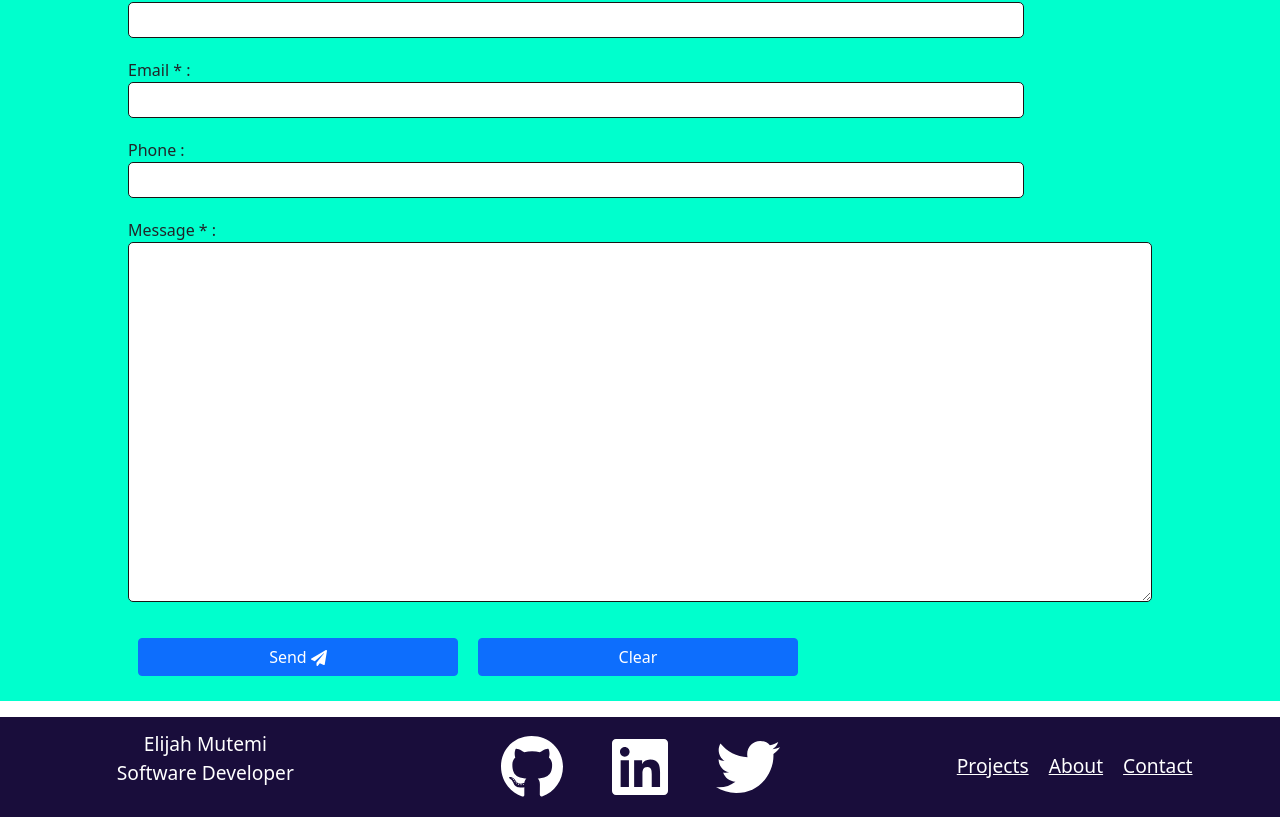
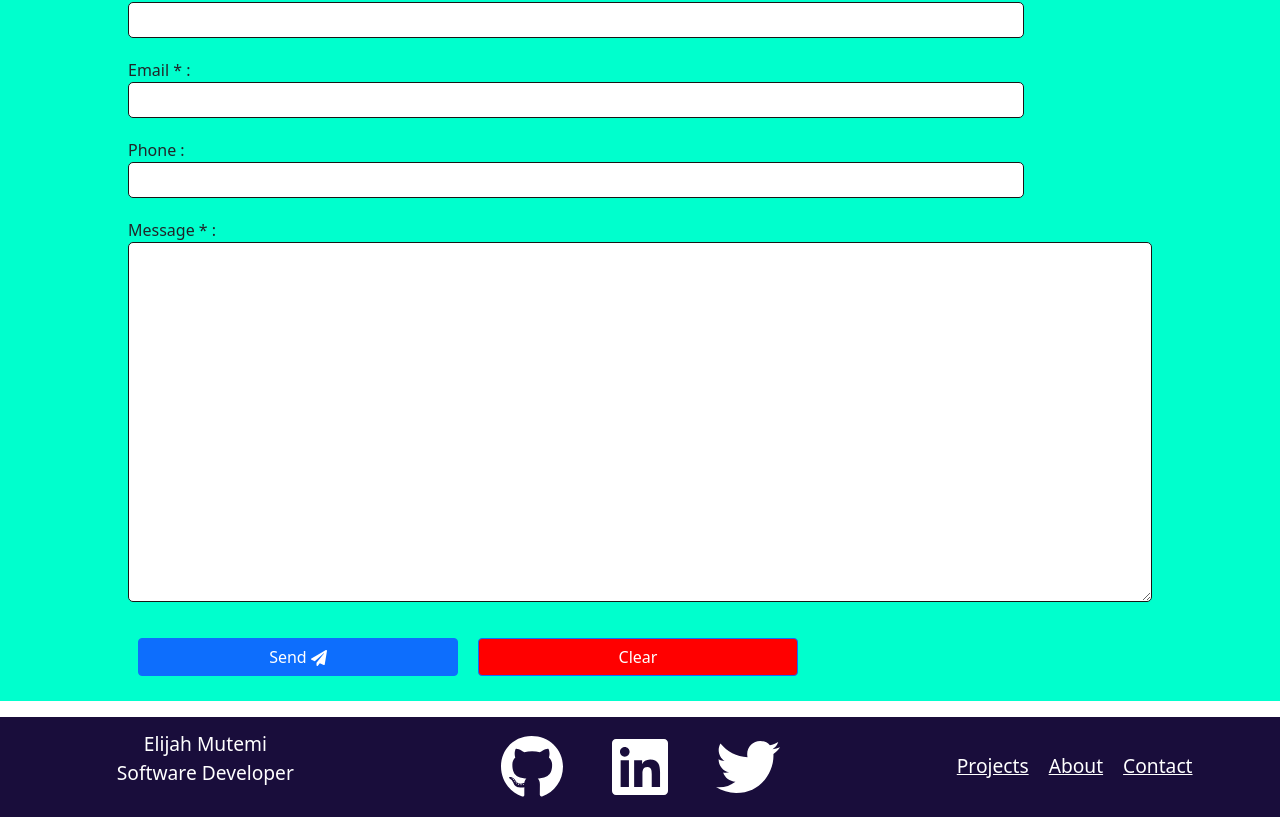
Before and after one commit to njeveh/portfolio, a React (Create React App) app: page /contact in a window 1280 px wide. Shown: the part 365-1182 px from the top of the page. Built offline with nearby package versions, Linux system fonts and the light colour scheme.

Commit message:
change clear button color to red

```diff
--- a/src/pages/contact/info.js
+++ b/src/pages/contact/info.js
@@ -31,7 +31,7 @@ const ContactBox = () => {
                             <textarea className='input-field' name='message' required/>
                         </label><br />
                             <button type="submit" class="btn btn-primary">Send <FaPaperPlane /></button>
-                            <button type="reset" class="btn btn-primary">Clear</button>
+                            <button type="reset" class="btn btn-primary" style={{ backgroundColor: "red" }}>Clear</button>
                     </form>
                 </div>
             </div>
```
